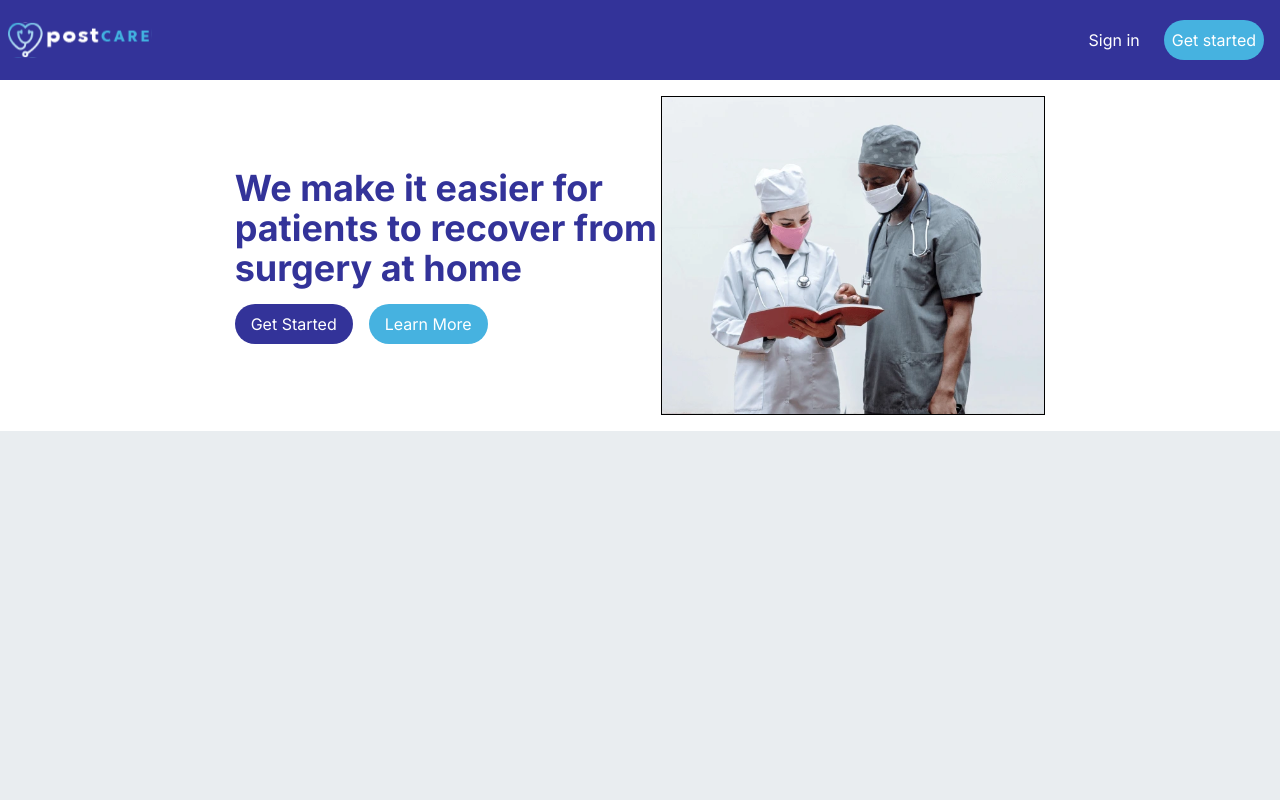
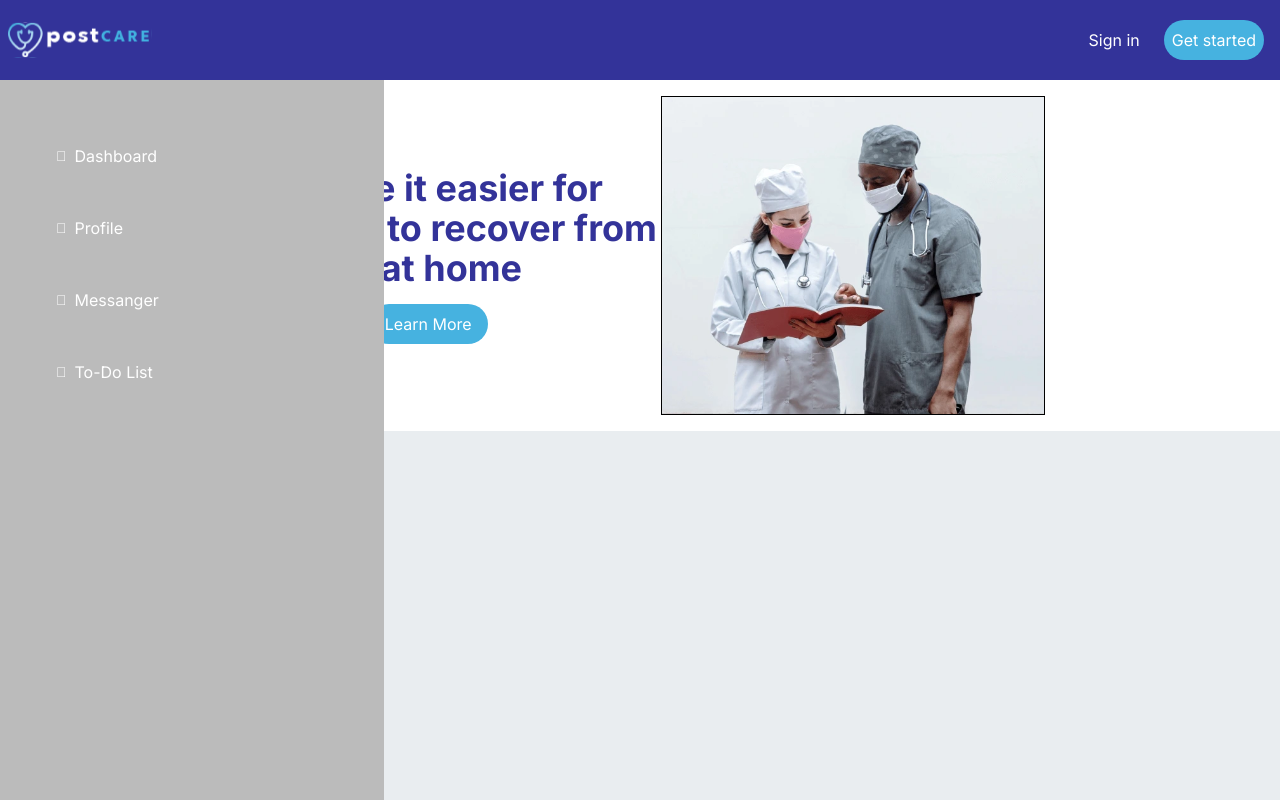
Before and after one commit to Ismailco/Postcare-app, a React (Vite) app: page / in a window 1280 px wide. Shown: the top 800 px of the page. Built offline with nearby package versions, Linux system fonts and the light colour scheme.

Commit message:
Create Navigation

```diff
--- a/index.html
+++ b/index.html
@@ -4,6 +4,7 @@
     <meta charset="UTF-8" />
     <link rel="icon" type="image/svg+xml" href="/logo.svg" />
     <meta name="viewport" content="width=device-width, initial-scale=1.0" />
+    <link rel="stylesheet" href="https://pro.fontawesome.com/releases/v6.0.0-beta3/css/all.css" />
     <title>Postcare app</title>
   </head>
   <body>
--- a/src/App.jsx
+++ b/src/App.jsx
@@ -1,12 +1,13 @@
 import React from 'react';
 import { Routes, Route, BrowserRouter } from 'react-router-dom';
-import { NavBar, Footer } from './components';
+import { NavBar, Footer, Navigation } from './components';
 import { Landing, Login, NotFound404, Signup } from './pages';
 
 const App = () => (
   <div className="w-full">
     <BrowserRouter>
       <NavBar />
+      <Navigation />
       <Routes>
         <Route exact path="/" element={<Landing />} />
         <Route exact path="/login" element={<Login />} />
--- a/src/components/Navigation.jsx
+++ b/src/components/Navigation.jsx
@@ -1,7 +1,30 @@
 import React from 'react';
 
-const Navigation = () => {
-  return <div>Navigation</div>;
-};
+const Navigation = () => (
+  <nav className="w-96 h-full fixed flex justify-start items-start bg-dark text-white">
+    <ul className="w-full flex flex-col justify-between items-between m-10 ">
+      <li className="my-2 hover:bg-black p-4 rounded-md w-full">
+        <a className="w-full" href="#">
+          <i className="fal fa-circle fa-sm pr-2"></i>Dashboard
+        </a>
+      </li>
+      <li className="my-2 hover:bg-black p-4 rounded-md w-full">
+        <a href="#">
+          <i className="fal fa-circle fa-sm pr-2"></i>Profile
+        </a>
+      </li>
+      <li className="my-2 hover:bg-black p-4 rounded-md w-full">
+        <a href="#">
+          <i className="fal fa-circle fa-sm pr-2"></i>Messanger
+        </a>
+      </li>
+      <li className="my-2 hover:bg-black p-4 rounded-md w-full">
+        <a href="#">
+          <i className="fal fa-circle fa-sm pr-2"></i>To-Do List
+        </a>
+      </li>
+    </ul>
+  </nav>
+);
 
 export default Navigation;
--- a/src/components/index.js
+++ b/src/components/index.js
@@ -1,4 +1,5 @@
 import NavBar from './NavBar';
 import Footer from './Footer';
+import Navigation from './Navigation';
 
-export { NavBar, Footer };
+export { NavBar, Footer, Navigation };
```
